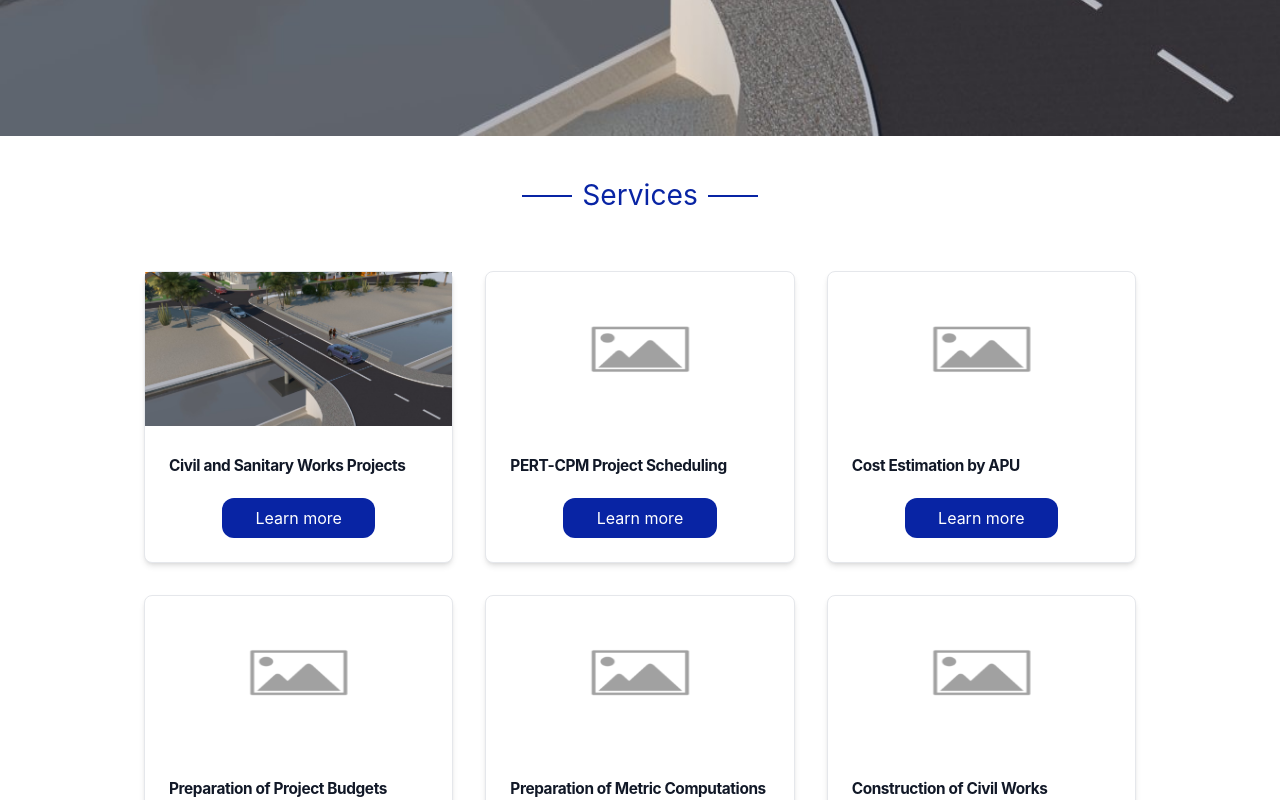
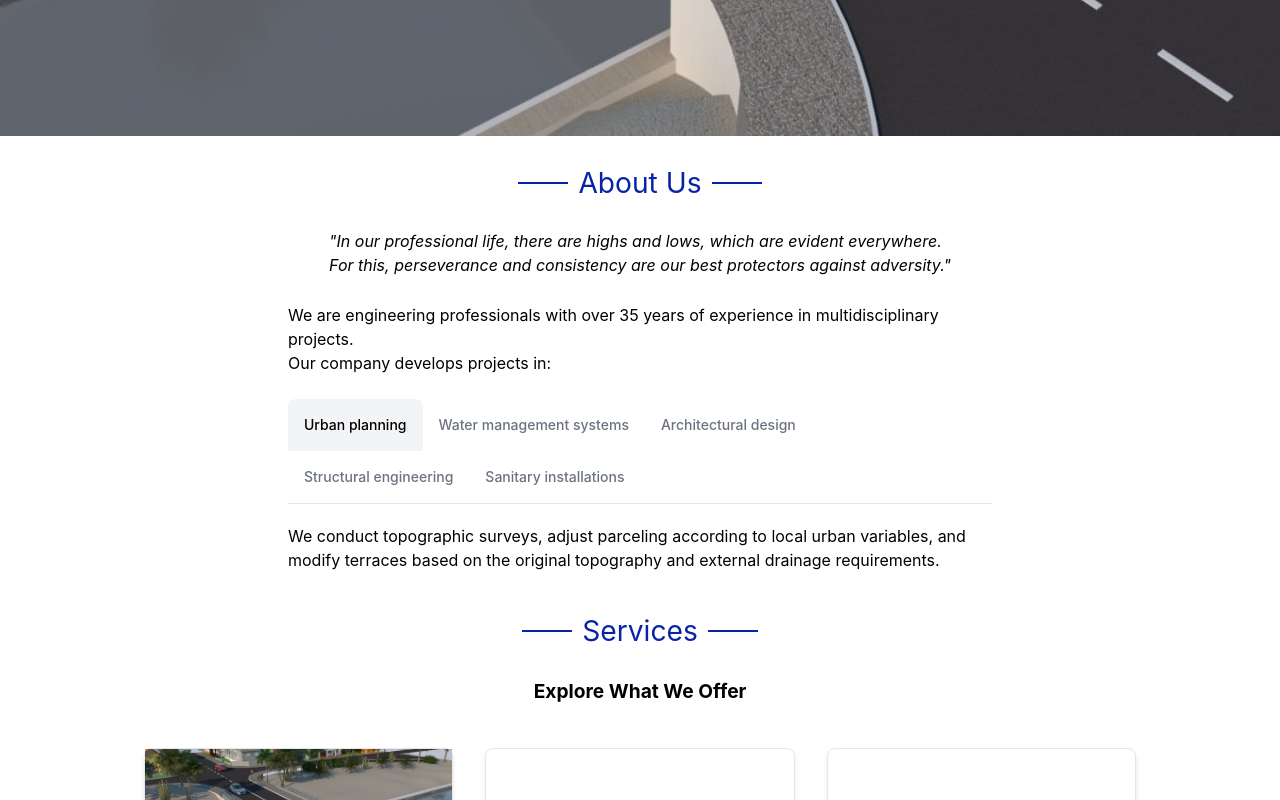
Before and after one commit to seriouslywhatever/pciese, a React (Create React App) app: page / in a window 1280 px wide. Shown: the part 840-1640 px from the top of the page. Built offline with nearby package versions, Linux system fonts and the light colour scheme.

Commit message:
about us complete

```diff
--- a/src/App.css
+++ b/src/App.css
@@ -82,7 +82,7 @@
   justify-content: center;
   width: 100%;
   display: flex;
-  margin-block: 3%;
+  margin-block: 2%;
   align-items: center;
 }
 
--- a/src/App.js
+++ b/src/App.js
@@ -4,6 +4,8 @@ import location from './images/location.png';
 import home from './images/home_background.jpg';
 import placeholder from './images/placeholder.png';
 import ServiceCard from './components/ServiceCard';
+
+import { Tabs } from "flowbite-react";
 
 import './App.css';
 
@@ -39,18 +41,55 @@ function App() {
           <li><a href="#">Home</a></li>
           <li><a href="#">About Us</a></li>
           <li><a href="#">Services</a></li>
-          <li><a href="#">Projects</a></li>
-          <li><a href="#">Testimonials</a></li>
           <li><a href="#">Contact Us</a></li>
         </ul>
       </nav>
       <img src={home} alt='main image' style={{ height: '100vh', width: '100%' }} />
+      <div>
+        <div>
+          <div className='section-heading'>
+            <span className="line"></span>
+            <h1 className='section-title'> About Us</h1>
+            <span className="line"></span>
+          </div>
+          <div style={{ display: 'flex', justifyContent: 'center', fontStyle: 'italic', marginBottom: '2%' }}>
+            <p>"In our professional life, there are highs and lows, which are evident everywhere.<br /> For this, perseverance and consistency are our best protectors against adversity."</p>
+          </div>
+          <div style={{ display: 'flex', justifyContent: 'center' }}>
+            <div style={{ width: '55vw' }}>
+              <p>
+                We are engineering professionals with over 35 years of experience in multidisciplinary projects.<br /> Our company develops projects in: </p>
+              <br />
+              <Tabs aria-label="Default tabs" variant="default">
+                <Tabs.Item active title="Urban planning">
+                  We conduct topographic surveys, adjust parceling according to local urban variables, and modify terraces based on the original topography and external drainage requirements.
+                </Tabs.Item>
+                <Tabs.Item title="Water management systems">
+                  Our water management systems include the development of aqueducts, sewer systems, and drainage projects for urban areas. We also design potable water systems (both cold and hot) and sanitary installations with appropriate stormwater disposal in buildings, as well as swimming pools for private or public use, including the necessary suction, recirculation pipes, and structural solutions tailored to the environment.
+                </Tabs.Item>
+                <Tabs.Item title="Architectural design">
+                  For housing and buildings, we develop architectural and structural projects in accordance with local regulations.
+                </Tabs.Item>
+                <Tabs.Item title="Structural engineering">
+                  Our bridge designs encompass pedestrian, vehicular, and service bridges, using materials and methods such as reinforced concrete, metal beams, and pre-tensioned or post-tensioned structures, as well as suspension bridges.
+                </Tabs.Item>
+                <Tabs.Item title="Sanitary installations">
+                  We handle the design and implementation of sanitary installations, ensuring proper potable water systems and effective stormwater disposal in buildings.
+                </Tabs.Item>
+              </Tabs>
+            </div>
+          </div>
+        </div>
         <div>
           <div className='section-heading'>
             <span className="line"></span>
             <h1 className='section-title'> Services</h1>
             <span className="line"></span>
           </div>
+          <div style={{ display: 'flex', justifyContent: 'center', fontWeight:'bold', marginBottom: '2%', fontSize:'1.5vw' }}>
+            <p>Explore What We Offer</p>
+          </div>
+
           <div style={{ display: 'flex', flexDirection: 'row', margin: '0 10%' }}>
             <ServiceCard title='Civil and Sanitary Works Projects' url={home} />
             <ServiceCard title='PERT-CPM Project Scheduling' url={placeholder} />
@@ -63,9 +102,18 @@ function App() {
           </div>
           <div style={{ display: 'flex', justifyContent: 'center', margin: '0 10%' }}>
             <div style={{ width: '33%' }}>
-            <ServiceCard title='Inspection of Civil Works'  url={placeholder}/>
+              <ServiceCard title='Inspection of Civil Works' url={placeholder} />
             </div>
           </div>
+        </div>
+        {/* <div style={{ backgroundColor: 'black', height: '40vh', marginTop: '5%' }}>
+          <div className='section-heading'>
+            <span className="line" style={{backgroundColor:'white'}}></span>
+            <h1 className='section-title' style={{color:'white'}}> Testimonials</h1>
+            <span className="line" style={{backgroundColor:'white'}}></span>
+          </div>
+          <p style={{color:'white'}}>In our professional life, there are highs and lows, which are evident everywhere. For this, perseverance and consistency are our best protectors against adversity.</p>
+        </div> */}
       </div>
     </div>
   );
--- a/src/components/ServiceCard.js
+++ b/src/components/ServiceCard.js
@@ -1,5 +1,5 @@
 import React from 'react';
-import { Card } from 'flowbite-react';
+import { Card, Button} from 'flowbite-react';
 
 const ServiceCard = ({ title, url }) => {
     return (
@@ -10,9 +10,10 @@ const ServiceCard = ({ title, url }) => {
                     {title}
                 </h5>
                 <div style={{ justifyContent: 'center', display: 'flex' }}>
-                    <button style={{ padding: '8px', backgroundColor: '#0824a4', color: 'white', borderRadius: '12px', width: '12vw' }}>
+                    {/* <button style={{ padding: '8px', backgroundColor: '#0824a4', color: 'white', borderRadius: '12px', width: '12vw' }}>
                         Learn more
-                    </button>
+                    </button> */}
+                    <Button color="blue">Learn more</Button>
                 </div>
             </Card>
         </div>
```
Also changed, not shown: src/images/urban.png (added). Lines whose indentation alone changed are shown as unchanged.
